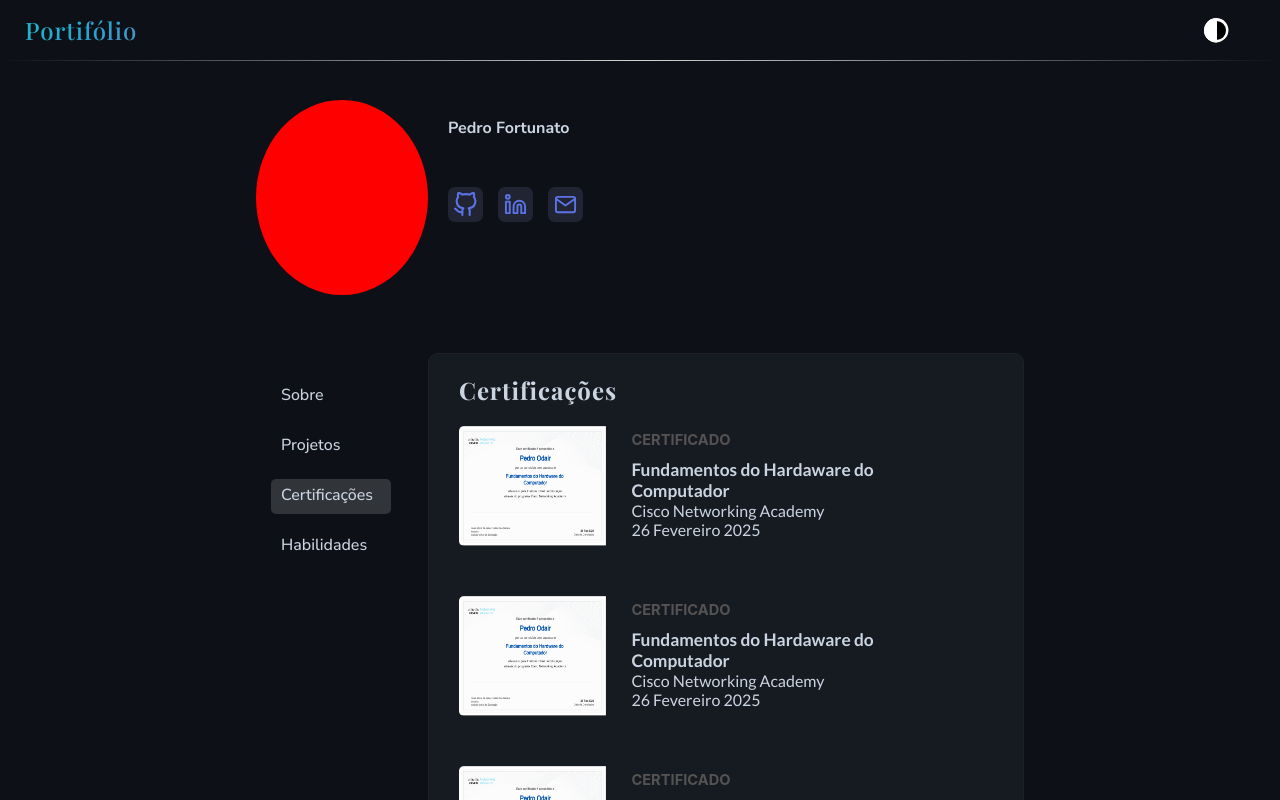
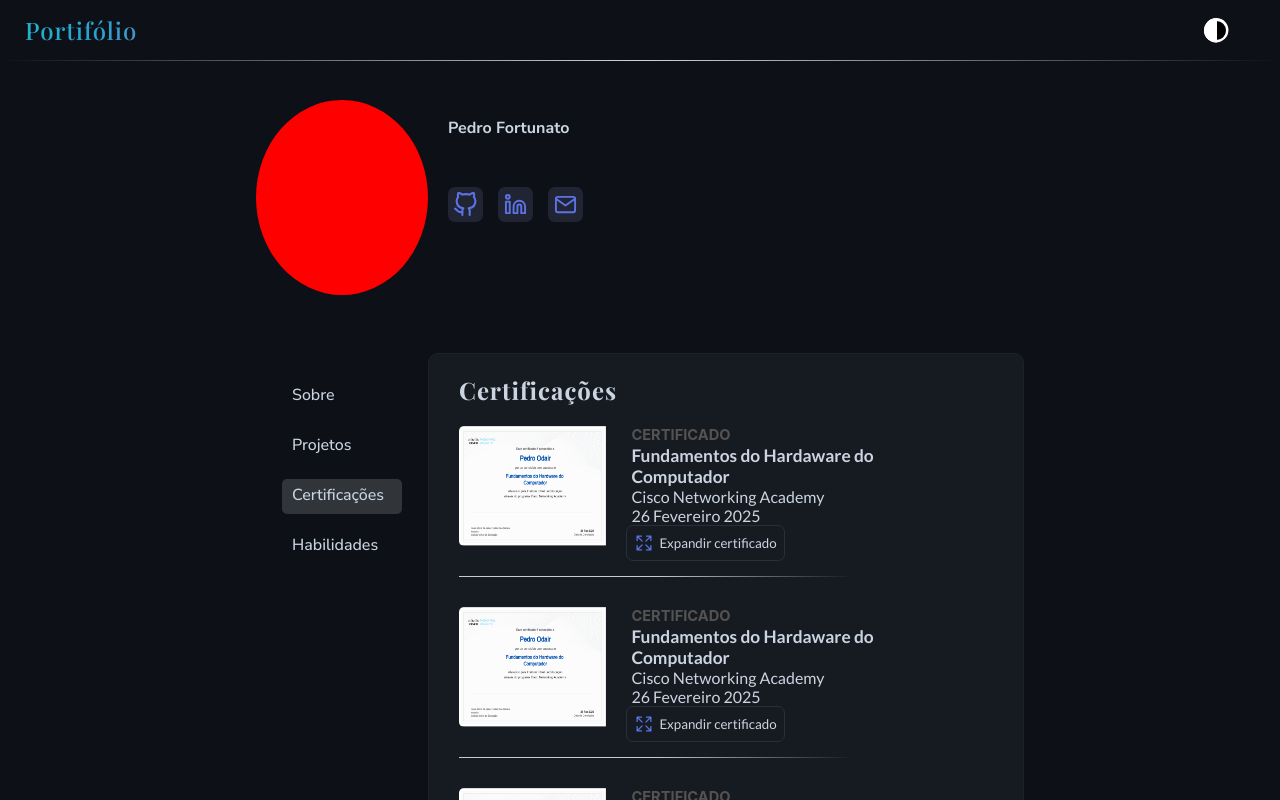
Before and after one commit to pedrojrzzz/Portifolio, a React (Create React App) app: page / in a window 1280 px wide. Both pictures are taken after a click on the item "Certificações". Built offline with nearby package versions, Linux system fonts and the light colour scheme; a web font is replaced by a local one.

Commit message:
Finished card certification styled

```diff
--- a/src/components/CardCertification/CardCertification.js
+++ b/src/components/CardCertification/CardCertification.js
@@ -1,9 +1,7 @@
-import react, {useRef} from "react";
+import react, { useRef } from "react";
 import { useSelector } from "react-redux";
-import { Container, DivImage, Container2, DivTitle, DivDate , DivButtons} from "./styled";
-import certification from '../../assets/images/certificate-hardware-fundations.png'
-import { IoExpand } from "react-icons/io5";
-
+import { Container, DivImage, Container2, DivTitle, DivDate, DivButtons, ExpandIcon } from "./styled";
+import certification from "../../assets/images/certificate-hardware-fundations.png";
 
 export default function CardCertification() {
   const { currentColorConfig } = useSelector((state) => state.theme);
@@ -11,29 +9,42 @@ export default function CardCertification() {
 
   const handleHoverImage = () => {
     expandContainerRef.current.classList.toggle("visble");
-
-}
+  };
 
   return (
     <Container colorConfig={currentColorConfig}>
       <DivImage onMouseEnter={handleHoverImage} onMouseLeave={handleHoverImage}>
         <div className="expand-container" ref={expandContainerRef}>
-                <IoExpand color="black" size={50}/>
+          <ExpandIcon colorConfig={currentColorConfig} color="black" size={50} />
         </div>
-            <img src={certification} alt=""/>
-
-
-
+        <img src={certification} alt="" />
       </DivImage>
       <Container2>
-        <span style={{color: "rgb(85, 82, 82)", textIndent: "25px", fontSize: "11pt", marginTop: "5px", fontWeight: "700"}}>CERTIFICADO</span>
-        <DivTitle colorConfig={currentColorConfig}><h3>Fundamentos do Hardaware do Computador</h3></DivTitle>
+        <span
+          style={{
+            color: "rgb(85, 82, 82)",
+            textIndent: "25px",
+            fontSize: "11pt",
+            marginTop: "0px",
+            fontWeight: "700",
+          }}
+        >
+          CERTIFICADO
+        </span>
+        <DivTitle colorConfig={currentColorConfig}>
+          <h3>Fundamentos do Hardaware do Computador</h3>
+        </DivTitle>
         <DivDate colorConfig={currentColorConfig}>
-            <p style={{fontSize: "12pt", fontWeight: '400'}}>Cisco Networking Academy</p>
-            <p style={{fontSize: "12pt" , fontWeight: '400'}}>26 Fevereiro 2025</p>
+          <p style={{ fontSize: "12pt", fontWeight: "400" }}>Cisco Networking Academy</p>
+          <p style={{ fontSize: "12pt", fontWeight: "400" }}>26 Fevereiro 2025</p>
         </DivDate>
-
+        <DivButtons colorConfig={currentColorConfig}>
+          <button>
+            <ExpandIcon colorConfig={currentColorConfig} size={20} />
+            <span>Expandir certificado</span>
+          </button>
+        </DivButtons>
       </Container2>
     </Container>
-    )
+  );
 }
--- a/src/components/CardCertification/styled.js
+++ b/src/components/CardCertification/styled.js
@@ -1,18 +1,16 @@
 import styled from "styled-components";
 import { fontSizeConfig, fontFamily } from "../../config/fonts";
+import { IoExpand } from "react-icons/io5";
 
 export const Container = styled.div`
   height: 120px;
   width: 75%;
   display: flex;
-    //box-shadow: 3px 4px 7px 1px #0000002b;
-
-    margin-bottom: 50px;
-    //border: 0.5px solid rgba(74, 73, 73, 0.41);
-    //border-radius: 5px;
-    //background-color:rgb(12, 20, 30);
-    //background: linear-gradient(135deg, #000000,rgb(26, 27, 28));
-
+  margin-bottom: 30px;
+  padding-bottom: 30px;
+  border-bottom: 0.5px solid rgb(241, 241, 241);
+  border-image: linear-gradient(to right, rgba(255, 255, 255, 0.77), rgba(255, 255, 255, 0.77), rgba(247, 246, 246, 0))
+    1;
 `;
 
 export const DivImage = styled.div`
@@ -46,8 +44,6 @@ export const DivImage = styled.div`
     height: 100%;
     width: 100%;
   }
-
-
 `;
 
 export const Container2 = styled.div`
@@ -61,7 +57,7 @@ export const DivTitle = styled.div`
   height: fit-content;
   width: 100%;
   margin-left: 25px;
-    margin-top: 10px;
+  margin-top: 1px;
   //border: 1px solid white;
   white-space: normal;
 
@@ -86,7 +82,6 @@ export const DivDate = styled.div`
     font-family: ${fontFamily.text};
     color: ${(props) => props.colorConfig.textColor};
     font-size: ${fontSizeConfig.normalTextSize};
-
   }
 `;
 
@@ -119,3 +114,7 @@ export const DivButtons = styled.div`
     }
   }
 `;
+
+export const ExpandIcon = styled(IoExpand)`
+  color: ${(props) => props.colorConfig.iconColor};
+`;
--- a/src/components/MainContainer/styled.js
+++ b/src/components/MainContainer/styled.js
@@ -61,6 +61,9 @@ export const DivContainer = styled.div`
 
   .nav-container {
     margin-top: 55px;
+    display: flex;
+
+    justify-content: center;
 
     ul {
       position: relative;
```
Lines whose indentation alone changed are shown as unchanged.
